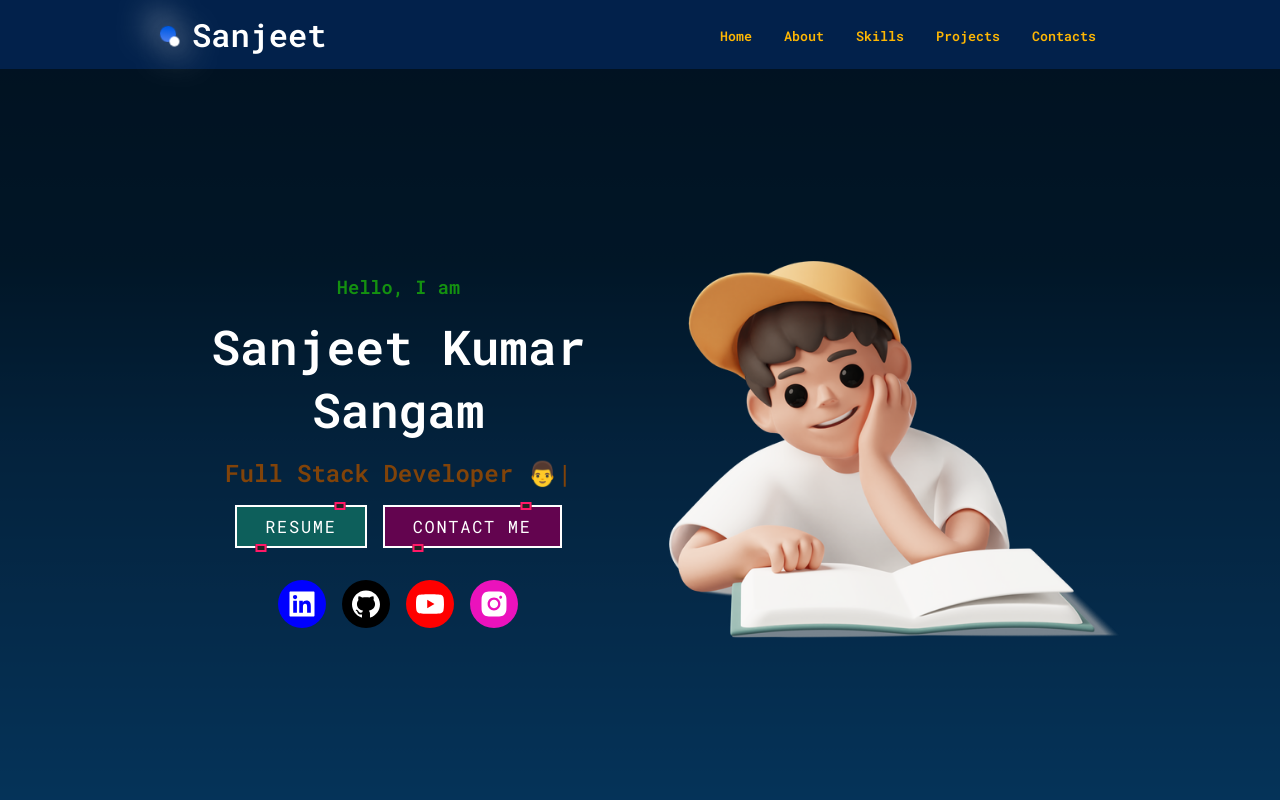
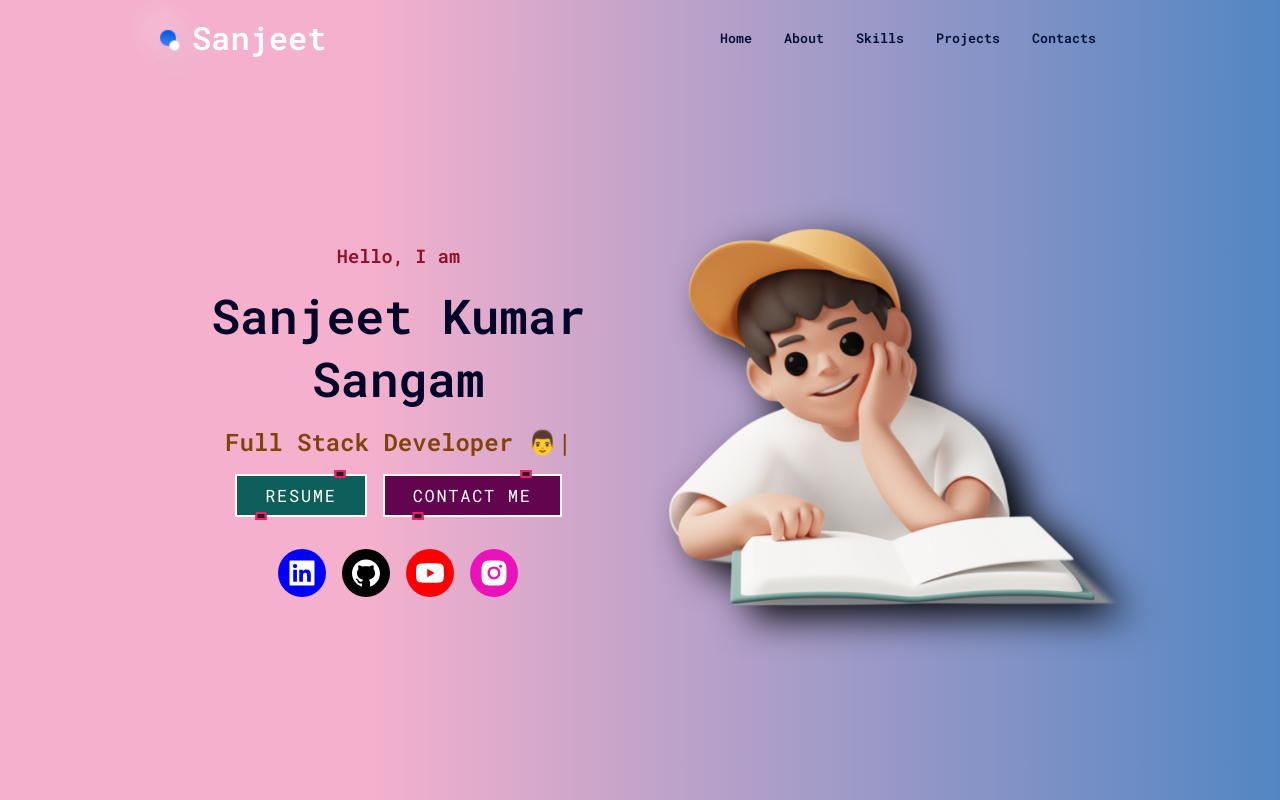
Before and after one commit to sanjeetSangam/portfolio, a React (Create React App) app: page / in a window 1280 px wide. Shown: the top 800 px of the page. Built offline with nearby package versions, Linux system fonts and the light colour scheme.

Commit message:
updated some ui changes

```diff
--- a/src/components/FirstLoader.jsx
+++ b/src/components/FirstLoader.jsx
@@ -10,9 +10,6 @@ export const FirstLoader = () => {
         <span></span>
         <span></span>
       </div>
-      <p style={{ color: "#88aa00" }} className="load_text">
-        Loading...
-      </p>{" "}
     </>
   );
 };
--- a/src/index.css
+++ b/src/index.css
@@ -5,7 +5,7 @@
   --color-primary: #219ebc;
   --color-secondary: #8ecae6;
   --text-color: #ffffff;
-  --highlight: #ffb703;
+  --highlight: #030f36;
   --white: #ffffff;
   --menu-color: #023047;
 
@@ -52,10 +52,16 @@ a {
 body {
   min-height: 100vh;
   overflow-y: scroll;
-  background: url("./assets/mesh1.png");
+  /* background: url("./assets/mesh1.png"); */
   background-repeat: no-repeat;
   background-size: cover;
   color: var(--text-color);
+  background: rgb(244, 176, 205);
+  background: linear-gradient(
+    90deg,
+    rgba(244, 176, 205, 1) 29%,
+    rgba(82, 134, 195, 1) 100%
+  );
 }
 
 ::-webkit-scrollbar {
--- a/src/pages/About.jsx
+++ b/src/pages/About.jsx
@@ -20,7 +20,7 @@ export const About = () => {
 
         <div className="profile__info">
           <h4 data-aos="fade-down">
-            I love to do programming and also love to make exciting web apps. I
+            I love to make exciting web apps. <br /> I
             had completed my B.tech with the stream of Manufacturing Engineering
             from CIPET college in Ahmedabad. <br />
             But having a decent interest in computer science brings me to the
--- a/src/pages/Home.jsx
+++ b/src/pages/Home.jsx
@@ -3,7 +3,6 @@ import { Link } from "react-scroll";
 import { HomeButton } from "../styled-components/HomeButton";
 import "../styles/home.css";
 import Typical from "react-typical";
-// import blob from "../assets/blob.svg";
 
 import homeIMG from "../assets/book.png";
 
@@ -111,11 +110,9 @@ export const Home = () => {
       </div>
 
       <div className="home__img">
-        {/* <img data-aos="flip-up" src={blob} alt="" className="bgHome" /> */}
         <img data-aos="fade-up" src={homeIMG} alt="home" />
       </div>
 
-      <div className="absolue"></div>
     </section>
   );
 };
--- a/src/styled-components/Menu.jsx
+++ b/src/styled-components/Menu.jsx
@@ -7,14 +7,14 @@ export const Menu = styled.button`
   position: relative;
   z-index: 1;
   overflow: hidden;
-  padding: 0 1rem;
+  padding: 0.5rem 1rem;
   outline: none;
   background: transparent;
   height: 100%;
   color: var(--highlight);
 
   :hover {
-    color: black;
+    color: #ffffff;
   }
 
   :after {
--- a/src/styles/about.css
+++ b/src/styles/about.css
@@ -8,7 +8,7 @@
   /* width: 950px; */
   display: flex;
   justify-content: center;
-  gap: 1rem;
+  gap: 2.8rem;
   margin: auto;
   margin-top: 1rem;
   padding: 1rem 5rem;
@@ -26,7 +26,12 @@
   max-height: 300px;
   padding-top: 2rem;
   padding-bottom: 0;
-  background: linear-gradient(#224a51, #000821);
+  background: rgb(230, 166, 193);
+  background: radial-gradient(
+    circle,
+    rgba(230, 166, 193, 1) 29%,
+    rgb(156, 52, 66) 100%
+  );
   overflow-y: hidden;
   border-radius: 50%;
   border: 5px solid rgb(255, 255, 255);
--- a/src/styles/home.css
+++ b/src/styles/home.css
@@ -2,16 +2,7 @@
   display: flex;
   align-items: center;
   justify-content: center;
-  min-height: calc(100vh - 2.16rem);
-  background-image: linear-gradient(
-    to bottom,
-    #02122a,
-    #031d3a,
-    #0c4784,
-    #1065b6,
-    #1284eb
-  );
-
+  min-height: calc(100vh - 7rem);
   background-repeat: no-repeat;
   background-size: cover;
   position: relative;
@@ -19,7 +10,7 @@
 }
 
 .home h3 {
-  color: rgb(20, 145, 16);
+  color: rgb(145, 16, 37);
 }
 
 .home__content {
@@ -33,6 +24,10 @@
   text-align: center;
 }
 
+.home__content h1 {
+  color: rgb(3, 2, 41);
+}
+
 .home__img {
   position: relative;
   z-index: 2;
@@ -40,6 +35,7 @@
 
 .home__img img {
   width: 100%;
+  filter: drop-shadow(20px 13px 19px #000);
 }
 
 .bgHome {
@@ -68,22 +64,6 @@
   align-items: center;
 }
 
-.absolue {
-  position: absolute;
-  z-index: 1;
-  height: 100;
-  width: 100%;
-  background: rgba(1, 19, 31, 0.87);
-  top: 0;
-  bottom: 0;
-  opacity: 0.8;
-  overflow: hidden;
-}
-
-.absolue img {
-  width: 100%;
-}
-
 @media screen and (max-width: 1086px) {
   .home {
     flex-direction: column;
@@ -98,11 +78,11 @@
 }
 
 @media screen and (max-width: 400px) {
-  .home__content h1{
+  .home__content h1 {
     font-size: 1.8rem;
   }
 
-  .home__content h2{
+  .home__content h2 {
     font-size: 1.2rem;
   }
 }
--- a/src/styles/navbar.css
+++ b/src/styles/navbar.css
@@ -3,11 +3,17 @@ nav {
   top: 0;
   position: sticky;
   justify-content: space-between;
-  background: rgb(2, 33, 75);
+  /* background: rgb(3, 41, 97); */
   z-index: 500;
   display: flex;
   gap: 1rem;
   align-items: center;
+  background: rgb(244, 176, 205);
+  background: linear-gradient(
+    90deg,
+    rgba(244, 176, 205, 1) 29%,
+    rgba(82, 134, 195, 1) 100%
+  );
 }
 
 .brand {
```
Also changed, not shown: src/assets/home1.svg (added), src/assets/home2.svg (added).
